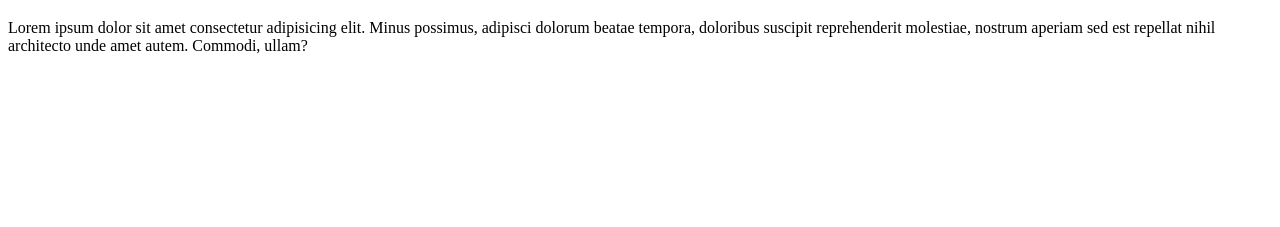
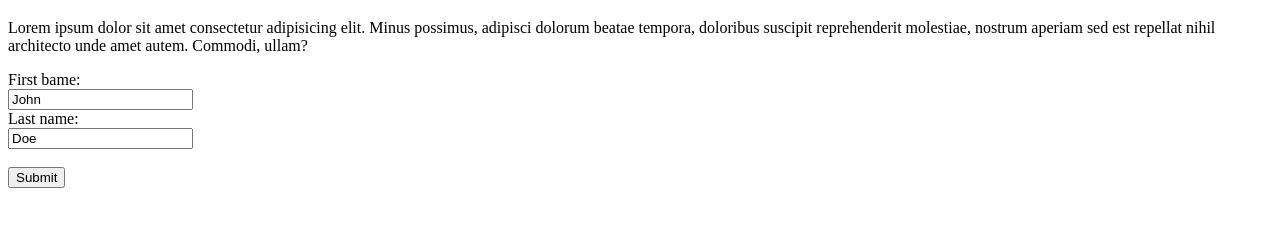
Before and after one commit to Trwifon/Branching-demo, a plain HTML site: page index.html in a window 1280 px wide. Shown: the part 61-288 px from the top of the page. Drawn offline with Linux system fonts and the light colour scheme.

Commit message:
edit add-form

```diff
--- a/index.html
+++ b/index.html
@@ -17,6 +17,13 @@
             doloribus suscipit reprehenderit molestiae, nostrum aperiam sed est repellat nihil architecto unde amet
             autem. Commodi, ullam?</p>
     </div>
+    <form action="/action_page.php">
+        <label for="fname">First bame:</label><br>
+        <input type="text" id="fname" name="fname" value="John"><br>
+        <label for="lname">Last name:</label><br>
+        <input type="text" id="lname" name="lname" value="Doe"><br><br>
+        <input type="submit" value="Submit">
+    </form>
 </body>
 
 </html>
```
